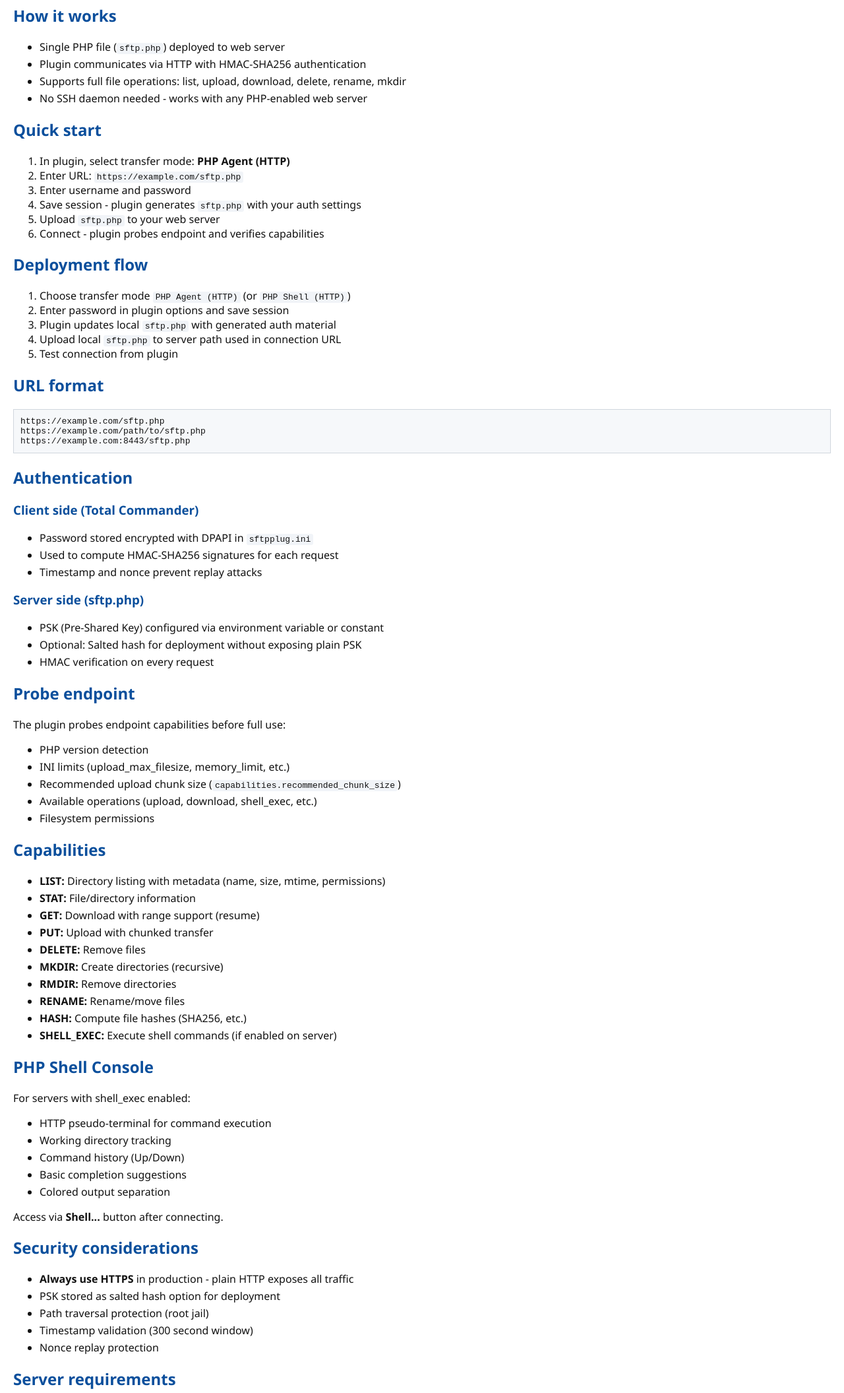
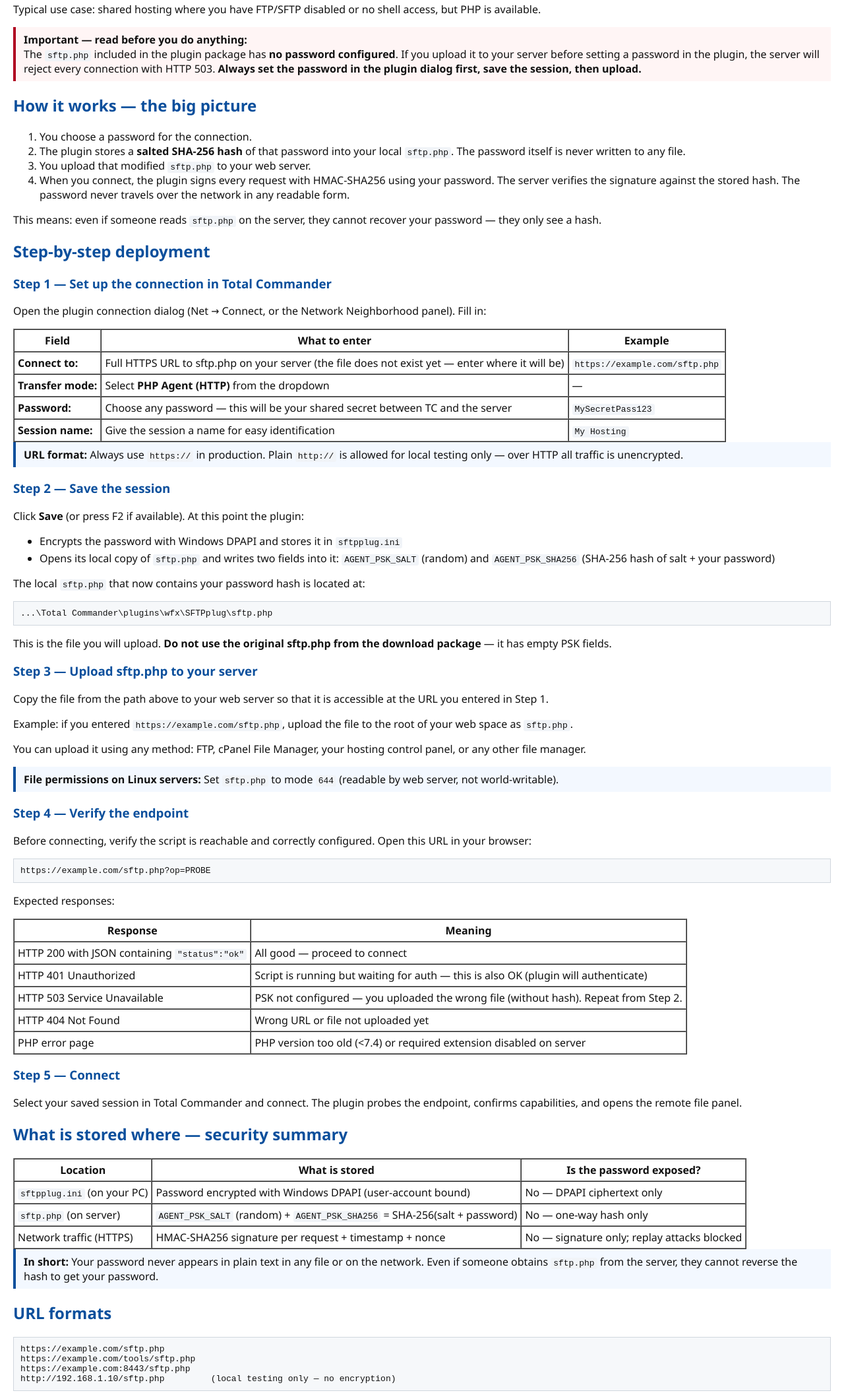
Before and after one commit to wesmar/sftp, a plain HTML site: page src/help/php-agent.html in a window 1280 px wide. Shown: the part 121-2232 px from the top of the page at 66% size. Drawn offline with Linux system fonts and the light colour scheme.

Commit message:
Update: 2026-03-12 21:37:34

```diff
--- a/src/help/php-agent.html
+++ b/src/help/php-agent.html
@@ -4,148 +4,166 @@
 <body>
 <h1>PHP Agent (HTTP)</h1>
 
-<p>PHP Agent allows transfer operations without SSH account access. Ideal for shared hosting environments where only web access is available.</p>
+<p>PHP Agent lets you manage files on a web server via HTTP — without any SSH account or SSH daemon. The entire server-side logic lives in one file: <code>sftp.php</code>.</p>
 
-<h2>How it works</h2>
+<p>Typical use case: shared hosting where you have FTP/SFTP disabled or no shell access, but PHP is available.</p>
+
+<div class="warn">
+  <b>Important — read before you do anything:</b><br>
+  The <code>sftp.php</code> included in the plugin package has <b>no password configured</b>.
+  If you upload it to your server before setting a password in the plugin, the server will reject every connection with HTTP 503.
+  <b>Always set the password in the plugin dialog first, save the session, then upload.</b>
+</div>
+
+<h2>How it works — the big picture</h2>
+
+<ol>
+  <li>You choose a password for the connection.</li>
+  <li>The plugin stores a <b>salted SHA-256 hash</b> of that password into your local <code>sftp.php</code>. The password itself is never written to any file.</li>
+  <li>You upload that modified <code>sftp.php</code> to your web server.</li>
+  <li>When you connect, the plugin signs every request with HMAC-SHA256 using your password. The server verifies the signature against the stored hash. The password never travels over the network in any readable form.</li>
+</ol>
+
+<p>This means: even if someone reads <code>sftp.php</code> on the server, they cannot recover your password — they only see a hash.</p>
+
+<h2>Step-by-step deployment</h2>
+
+<h3>Step 1 — Set up the connection in Total Commander</h3>
+
+<p>Open the plugin connection dialog (Net → Connect, or the Network Neighborhood panel). Fill in:</p>
+
+<table border="1" cellpadding="5" cellspacing="0">
+  <tr><th>Field</th><th>What to enter</th><th>Example</th></tr>
+  <tr><td><b>Connect to:</b></td><td>Full HTTPS URL to sftp.php on your server (the file does not exist yet — enter where it will be)</td><td><code>https://example.com/sftp.php</code></td></tr>
+  <tr><td><b>Transfer mode:</b></td><td>Select <b>PHP Agent (HTTP)</b> from the dropdown</td><td>—</td></tr>
+  <tr><td><b>Password:</b></td><td>Choose any password — this will be your shared secret between TC and the server</td><td><code>MySecretPass123</code></td></tr>
+  <tr><td><b>Session name:</b></td><td>Give the session a name for easy identification</td><td><code>My Hosting</code></td></tr>
+</table>
+
+<div class="note">
+  <b>URL format:</b> Always use <code>https://</code> in production. Plain <code>http://</code> is allowed for local testing only — over HTTP all traffic is unencrypted.
+</div>
+
+<h3>Step 2 — Save the session</h3>
+
+<p>Click <b>Save</b> (or press F2 if available). At this point the plugin:</p>
 <ul>
-  <li>Single PHP file (<code>sftp.php</code>) deployed to web server</li>
-  <li>Plugin communicates via HTTP with HMAC-SHA256 authentication</li>
-  <li>Supports full file operations: list, upload, download, delete, rename, mkdir</li>
-  <li>No SSH daemon needed - works with any PHP-enabled web server</li>
+  <li>Encrypts the password with Windows DPAPI and stores it in <code>sftpplug.ini</code></li>
+  <li>Opens its local copy of <code>sftp.php</code> and writes two fields into it: <code>AGENT_PSK_SALT</code> (random) and <code>AGENT_PSK_SHA256</code> (SHA-256 hash of salt + your password)</li>
 </ul>
 
-<h2>Quick start</h2>
-<ol>
-  <li>In plugin, select transfer mode: <b>PHP Agent (HTTP)</b></li>
-  <li>Enter URL: <code>https://example.com/sftp.php</code></li>
-  <li>Enter username and password</li>
-  <li>Save session - plugin generates <code>sftp.php</code> with your auth settings</li>
-  <li>Upload <code>sftp.php</code> to your web server</li>
-  <li>Connect - plugin probes endpoint and verifies capabilities</li>
-</ol>
+<p>The local <code>sftp.php</code> that now contains your password hash is located at:</p>
+<pre>...\Total Commander\plugins\wfx\SFTPplug\sftp.php</pre>
+<p>This is the file you will upload. <b>Do not use the original sftp.php from the download package</b> — it has empty PSK fields.</p>
 
-<h2>Deployment flow</h2>
-<ol>
-  <li>Choose transfer mode <code>PHP Agent (HTTP)</code> (or <code>PHP Shell (HTTP)</code>)</li>
-  <li>Enter password in plugin options and save session</li>
-  <li>Plugin updates local <code>sftp.php</code> with generated auth material</li>
-  <li>Upload local <code>sftp.php</code> to server path used in connection URL</li>
-  <li>Test connection from plugin</li>
-</ol>
+<h3>Step 3 — Upload sftp.php to your server</h3>
 
-<h2>URL format</h2>
+<p>Copy the file from the path above to your web server so that it is accessible at the URL you entered in Step 1.</p>
+
+<p>Example: if you entered <code>https://example.com/sftp.php</code>, upload the file to the root of your web space as <code>sftp.php</code>.</p>
+
+<p>You can upload it using any method: FTP, cPanel File Manager, your hosting control panel, or any other file manager.</p>
+
+<div class="note">
+  <b>File permissions on Linux servers:</b> Set <code>sftp.php</code> to mode <code>644</code> (readable by web server, not world-writable).
+</div>
+
+<h3>Step 4 — Verify the endpoint</h3>
+
+<p>Before connecting, verify the script is reachable and correctly configured. Open this URL in your browser:</p>
+<pre>https://example.com/sftp.php?op=PROBE</pre>
+
+<p>Expected responses:</p>
+<table border="1" cellpadding="5" cellspacing="0">
+  <tr><th>Response</th><th>Meaning</th></tr>
+  <tr><td>HTTP 200 with JSON containing <code>"status":"ok"</code></td><td>All good — proceed to connect</td></tr>
+  <tr><td>HTTP 401 Unauthorized</td><td>Script is running but waiting for auth — this is also OK (plugin will authenticate)</td></tr>
+  <tr><td>HTTP 503 Service Unavailable</td><td>PSK not configured — you uploaded the wrong file (without hash). Repeat from Step 2.</td></tr>
+  <tr><td>HTTP 404 Not Found</td><td>Wrong URL or file not uploaded yet</td></tr>
+  <tr><td>PHP error page</td><td>PHP version too old (&lt;7.4) or required extension disabled on server</td></tr>
+</table>
+
+<h3>Step 5 — Connect</h3>
+
+<p>Select your saved session in Total Commander and connect. The plugin probes the endpoint, confirms capabilities, and opens the remote file panel.</p>
+
+<h2>What is stored where — security summary</h2>
+
+<table border="1" cellpadding="5" cellspacing="0">
+  <tr><th>Location</th><th>What is stored</th><th>Is the password exposed?</th></tr>
+  <tr><td><code>sftpplug.ini</code> (on your PC)</td><td>Password encrypted with Windows DPAPI (user-account bound)</td><td>No — DPAPI ciphertext only</td></tr>
+  <tr><td><code>sftp.php</code> (on server)</td><td><code>AGENT_PSK_SALT</code> (random) + <code>AGENT_PSK_SHA256</code> = SHA-256(salt + password)</td><td>No — one-way hash only</td></tr>
+  <tr><td>Network traffic (HTTPS)</td><td>HMAC-SHA256 signature per request + timestamp + nonce</td><td>No — signature only; replay attacks blocked</td></tr>
+</table>
+
+<div class="note">
+  <b>In short:</b> Your password never appears in plain text in any file or on the network. Even if someone obtains <code>sftp.php</code> from the server, they cannot reverse the hash to get your password.
+</div>
+
+<h2>URL formats</h2>
 <pre>
 https://example.com/sftp.php
-https://example.com/path/to/sftp.php
+https://example.com/tools/sftp.php
 https://example.com:8443/sftp.php
+http://192.168.1.10/sftp.php         (local testing only — no encryption)
 </pre>
-
-<h2>Authentication</h2>
-<h3>Client side (Total Commander)</h3>
-<ul>
-  <li>Password stored encrypted with DPAPI in <code>sftpplug.ini</code></li>
-  <li>Used to compute HMAC-SHA256 signatures for each request</li>
-  <li>Timestamp and nonce prevent replay attacks</li>
-</ul>
-
-<h3>Server side (sftp.php)</h3>
-<ul>
-  <li>PSK (Pre-Shared Key) configured via environment variable or constant</li>
-  <li>Optional: Salted hash for deployment without exposing plain PSK</li>
-  <li>HMAC verification on every request</li>
-</ul>
-
-<h2>Probe endpoint</h2>
-<p>The plugin probes endpoint capabilities before full use:</p>
-<ul>
-  <li>PHP version detection</li>
-  <li>INI limits (upload_max_filesize, memory_limit, etc.)</li>
-  <li>Recommended upload chunk size (<code>capabilities.recommended_chunk_size</code>)</li>
-  <li>Available operations (upload, download, shell_exec, etc.)</li>
-  <li>Filesystem permissions</li>
-</ul>
 
 <h2>Capabilities</h2>
 <ul>
-  <li><b>LIST:</b> Directory listing with metadata (name, size, mtime, permissions)</li>
-  <li><b>STAT:</b> File/directory information</li>
-  <li><b>GET:</b> Download with range support (resume)</li>
-  <li><b>PUT:</b> Upload with chunked transfer</li>
-  <li><b>DELETE:</b> Remove files</li>
-  <li><b>MKDIR:</b> Create directories (recursive)</li>
-  <li><b>RMDIR:</b> Remove directories</li>
-  <li><b>RENAME:</b> Rename/move files</li>
-  <li><b>HASH:</b> Compute file hashes (SHA256, etc.)</li>
-  <li><b>SHELL_EXEC:</b> Execute shell commands (if enabled on server)</li>
+  <li><b>LIST</b> — directory listing with name, size, modification time, permissions</li>
+  <li><b>GET</b> — file download</li>
+  <li><b>PUT</b> — file upload (chunked)</li>
+  <li><b>DELETE / RMDIR</b> — remove files and directories</li>
+  <li><b>MKDIR</b> — create directories (recursive)</li>
+  <li><b>RENAME</b> — rename or move files</li>
+  <li><b>STAT</b> — file/directory info</li>
+  <li><b>HASH</b> — compute file hashes on server</li>
+  <li><b>SHELL_EXEC</b> — execute shell commands (PHP Shell mode; requires <code>shell_exec</code> enabled)</li>
 </ul>
 
 <h2>PHP Shell Console</h2>
-<p>For servers with shell_exec enabled:</p>
+<p>If <code>shell_exec</code> is available on your server, you can use <b>PHP Shell (HTTP)</b> transfer mode for a pseudo-terminal experience:</p>
 <ul>
-  <li>HTTP pseudo-terminal for command execution</li>
-  <li>Working directory tracking</li>
-  <li>Command history (Up/Down)</li>
-  <li>Basic completion suggestions</li>
-  <li>Colored output separation</li>
+  <li>Run shell commands from within Total Commander</li>
+  <li>Working directory tracking across commands</li>
+  <li>Command history (Up/Down arrows)</li>
 </ul>
-<p>Access via <b>Shell...</b> button after connecting.</p>
-
-<h2>Security considerations</h2>
-<ul>
-  <li><b>Always use HTTPS</b> in production - plain HTTP exposes all traffic</li>
-  <li>PSK stored as salted hash option for deployment</li>
-  <li>Path traversal protection (root jail)</li>
-  <li>Timestamp validation (300 second window)</li>
-  <li>Nonce replay protection</li>
-</ul>
+<p>Uses the same <code>sftp.php</code> file — no separate deployment needed.</p>
 
 <h2>Server requirements</h2>
 <ul>
   <li>PHP 7.4 or later (PHP 8.x recommended)</li>
-  <li>File functions enabled (fopen, fread, fwrite, etc.)</li>
-  <li>Directory functions enabled (opendir, readdir, etc.)</li>
-  <li>Hash extension available</li>
-  <li>JSON extension available</li>
-  <li>For shell exec: shell_exec/proc_open not in disable_functions</li>
+  <li>Standard file and directory functions (<code>fopen</code>, <code>opendir</code>, etc.) — must not be in <code>disable_functions</code></li>
+  <li><code>hash</code> and <code>json</code> extensions (enabled by default on most hosts)</li>
+  <li>For PHP Shell: <code>shell_exec</code> or <code>proc_open</code> not disabled</li>
 </ul>
 
-<h2>PHP INI limits</h2>
-<p>Be aware of server PHP configuration:</p>
+<h2>PHP INI limits that affect uploads</h2>
 <ul>
-  <li><code>upload_max_filesize</code> - Maximum single upload size</li>
-  <li><code>post_max_size</code> - Maximum POST data size</li>
-  <li><code>max_execution_time</code> - Script timeout</li>
-  <li><code>memory_limit</code> - Memory per request</li>
-  <li><code>open_basedir</code> - Directory restrictions</li>
+  <li><code>upload_max_filesize</code> — maximum size per chunk</li>
+  <li><code>post_max_size</code> — must be larger than <code>upload_max_filesize</code></li>
+  <li><code>max_execution_time</code> — increase for large files on slow servers</li>
+  <li><code>memory_limit</code> — 128 MB or more recommended</li>
 </ul>
-
-<h2>Chunk Selection (PHP Agent Upload)</h2>
-<ul>
-  <li><b>Auto:</b> Plugin reads <code>recommended_chunk_size</code> from PROBE and applies safety clamp <code>1..64 MB</code></li>
-  <li><b>Auto fallback:</b> When recommendation is missing/unavailable, plugin uses <code>1 MB</code></li>
-  <li><b>Manual options:</b> <code>2 / 4 / 8 / 16 / 32 / 64 MB</code></li>
-</ul>
+<p>The plugin reads these limits via PROBE and adjusts chunk size automatically.</p>
 
 <h2>Troubleshooting</h2>
-<ul>
-  <li><b>401 Unauthorized:</b> Password doesn't match PSK, check sftp.php deployment</li>
-  <li><b>404 Not Found:</b> URL incorrect or sftp.php not at that path</li>
-  <li><b>503 Service Unavailable:</b> PSK not configured in sftp.php</li>
-  <li><b>500 Internal Error:</b> Check PHP error logs, file permissions</li>
-  <li><b>Upload fails:</b> Check upload_max_filesize, post_max_size, disk space</li>
-</ul>
+<table border="1" cellpadding="5" cellspacing="0">
+  <tr><th>Error</th><th>Cause</th><th>Fix</th></tr>
+  <tr><td>HTTP 503</td><td>Uploaded the raw sftp.php without PSK configured</td><td>Save session in plugin first, then re-upload the modified sftp.php from the plugin directory</td></tr>
+  <tr><td>HTTP 401</td><td>Password in plugin does not match hash in sftp.php</td><td>Re-save the session with the correct password, re-upload sftp.php</td></tr>
+  <tr><td>HTTP 404</td><td>sftp.php not at the URL you entered</td><td>Verify the URL and that the file was uploaded to the correct path</td></tr>
+  <tr><td>HTTP 500</td><td>PHP error on server</td><td>Check server PHP error log; verify PHP version ≥ 7.4 and required functions not disabled</td></tr>
+  <tr><td>Connection refused / timeout</td><td>Server unreachable or HTTPS certificate error</td><td>Test URL in browser; check SSL certificate validity</td></tr>
+</table>
 
 <h2>See also</h2>
 <ul>
-  <li><a href="php-agent-operations.html">PHP Agent Operations Reference</a> - Complete API documentation</li>
-  <li><a href="php-shell.html">PHP Shell Console</a> - Terminal interface guide</li>
-  <li><a href="security.html">Security Model</a> - Security best practices</li>
-  <li><a href="troubleshooting-advanced.html">Advanced Troubleshooting</a> - PHP Agent issues</li>
+  <li><a href="php-agent-operations.html">PHP Agent Operations Reference</a> — complete API documentation</li>
+  <li><a href="php-shell.html">PHP Shell Console</a> — terminal interface guide</li>
+  <li><a href="security.html">Security Model</a> — security best practices</li>
+  <li><a href="troubleshooting-advanced.html">Advanced Troubleshooting</a> — PHP Agent issues</li>
 </ul>
-
-<div class="note">
-  <b>Tip:</b> For production deployment, set PSK via environment variable (TC_SFTP_AGENT_PSK) rather than editing sftp.php directly.
-</div>
 
 <p><a href="index.html">Back to index</a></p>
 </body>
```
Also changed, not shown: 2 other files.
